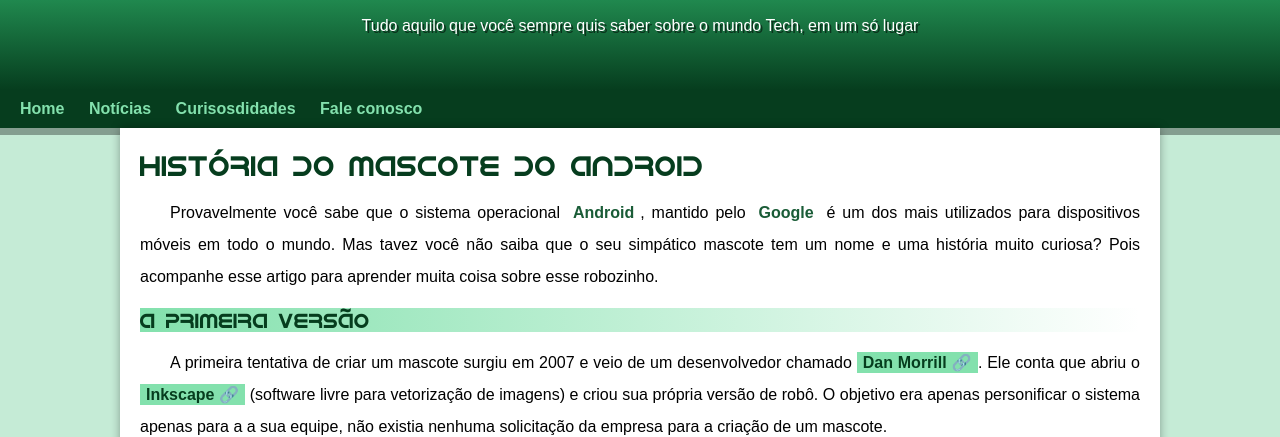
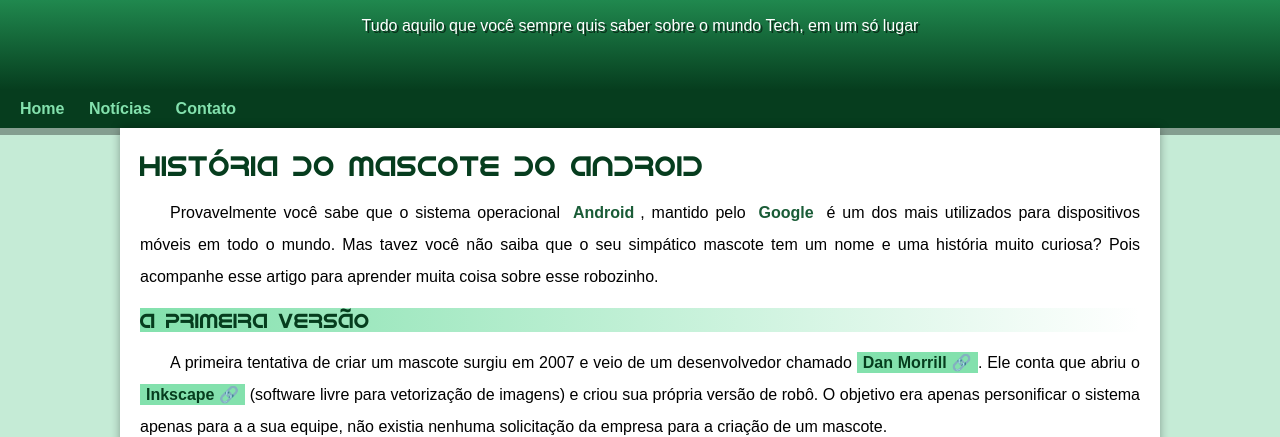
Before and after one commit to Emanuel-Guimaraes/projeto-android, a plain HTML site: page index.html in a window 1280 px wide. Shown: the part 100-537 px from the top of the page. Drawn offline with Linux system fonts and the light colour scheme.

Commit message:
problema de padding corrigido

```diff
--- a/estilo/style.css
+++ b/estilo/style.css
@@ -54,7 +54,7 @@ header > p{
     font-family: var(--fonte-padrao);
     max-width: 600px;
     margin: auto;
-    margin-bottom: 30px;
+    padding-bottom: 50px;
     padding-right: 10px;
     padding-left: 10px;
     text-shadow: 2px 2px 0px rgba(0, 0, 0, 0.541);
--- a/index.html
+++ b/index.html
@@ -16,8 +16,7 @@
     <nav>
         <a href="#">Home</a>
         <a href="#">Notícias</a>
-        <a href="#">Curisosdidades</a>
-        <a href="#">Fale conosco</a>
+        <a href="#">Contato</a>
     </nav>
         <main>
             <article>
```
